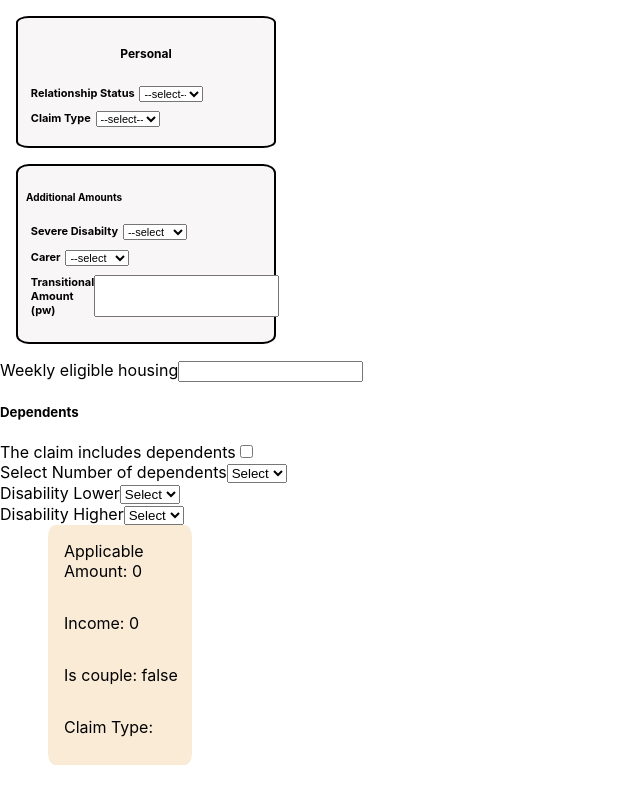
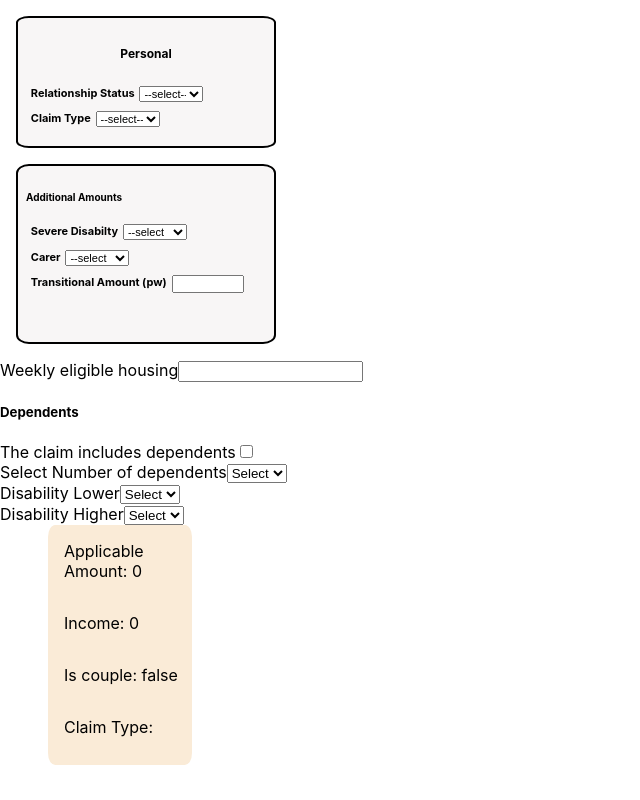
Before and after one commit to dnlstronge/pccalc, a React (Create React App) app: page / in a window 1280 px wide. Shown: the whole page, without its empty margins (0-640 px from the left). Built offline with nearby package versions, Linux system fonts and the light colour scheme.

Commit message:
[x] - add css for select

```diff
--- a/src/Components/PA/Additional.module.css
+++ b/src/Components/PA/Additional.module.css
@@ -34,3 +34,10 @@
     height: auto;
     width: 4rem;
 }
+.input {
+    font-size: 11px;
+    display: flex;
+    margin-left: 0.3rem;
+    height: auto;
+    width: 4rem;
+}
```
